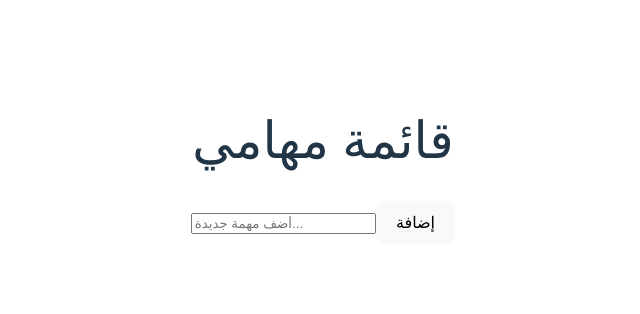
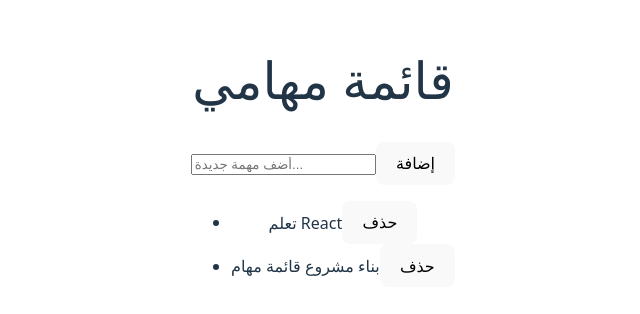
Before and after one commit to gamalhal/todo-list-app, a React (Vite) app: page / in a window 1280 px wide. Shown: the part 240-554 px from the top of the page, without its empty margins (317-957 px from the left). Built offline with nearby package versions, Linux system fonts and the light colour scheme.

Commit message:
update App.jsx

```diff
--- a/src/App.jsx
+++ b/src/App.jsx
@@ -1,22 +1,32 @@
 // src/App.jsx
 import { useState } from 'react';
-import TaskInput from './components/TaskInput'; // استيراد المكون
+import TaskInput from './components/TaskInput';
+import TaskList from './components/TaskList'; // استيراد المكون
 import './App.css';
 
 function App() {
   const [tasks, setTasks] = useState([
-     { id: 1, text: 'تعلم React', completed: true },
-     { id: 2, text: 'بناء مشروع قائمة مهام', completed: false },
+    { id: 1, text: 'تعلم React', completed: true },
+    { id: 2, text: 'بناء مشروع قائمة مهام', completed: false },
   ]);
 
-  // دالة لإضافة مهمة جديدة
   const addTask = (taskText) => {
-    const newTask = {
-      id: Date.now(), // استخدام التوقيت الحالي كمعرّف فريد
-      text: taskText,
-      completed: false,
-    };
-    setTasks([...tasks, newTask]); // إضافة المهمة الجديدة إلى نهاية المصفوفة
+    const newTask = { id: Date.now(), text: taskText, completed: false };
+    setTasks([...tasks, newTask]);
+  };
+
+  // دالة لتحديث حالة اكتمال المهمة
+  const toggleComplete = (taskId) => {
+    setTasks(
+      tasks.map((task) =>
+        task.id === taskId ? { ...task, completed: !task.completed } : task
+      )
+    );
+  };
+
+  // دالة لحذف مهمة
+  const deleteTask = (taskId) => {
+    setTasks(tasks.filter((task) => task.id !== taskId));
   };
 
   return (
@@ -25,8 +35,12 @@ function App() {
         <h1>قائمة مهامي</h1>
       </header>
       <main>
-        <TaskInput onAddTask={addTask} /> {/* تمرير الدالة كـ prop */}
-        {/* سيتم عرض قائمة المهام هنا */}
+        <TaskInput onAddTask={addTask} />
+        <TaskList
+          tasks={tasks}
+          onToggleComplete={toggleComplete}
+          onDeleteTask={deleteTask}
+        />
       </main>
     </div>
   );
```
